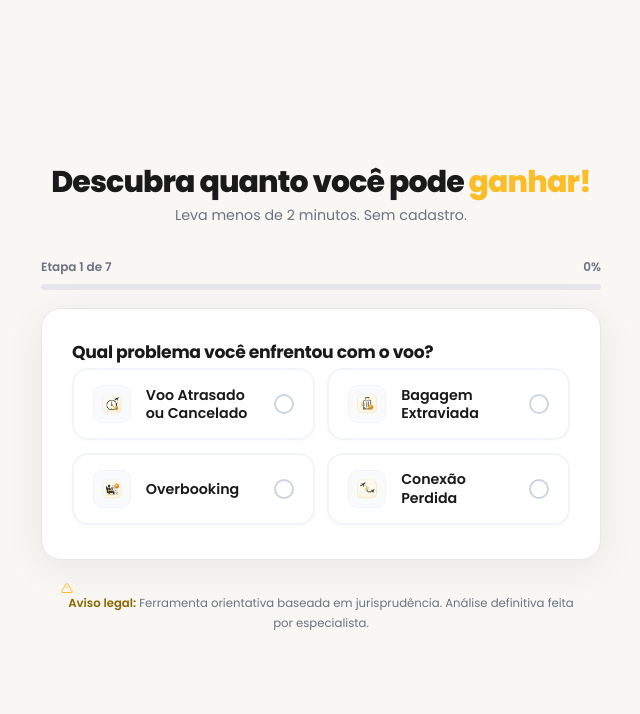
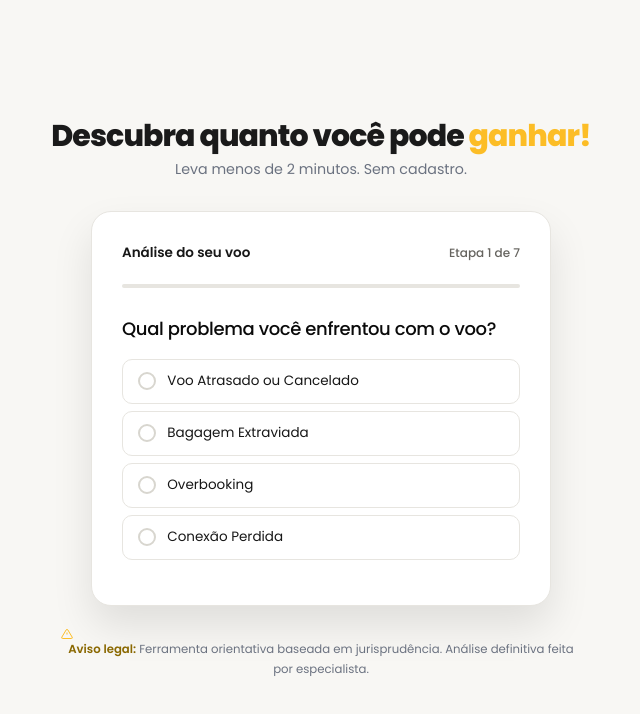
Before and after one commit to t0non/lpLexAero, a Next.js app: page /diagnostico in a window 1280 px wide. Shown: the top 714 px of the page, without its empty margins (319-959 px from the left). Built offline with nearby package versions, Linux system fonts and the light colour scheme.

Commit message:
design: apply elegant radio/checkbox UI and inline progress bar to DiagnosticForm, matching ServiceTemplate layout

```diff
--- a/src/components/DiagnosticForm.js
+++ b/src/components/DiagnosticForm.js
@@ -127,63 +127,44 @@ export default function DiagnosticForm({ initialProblem = null, isEmbedded = fal
   };
 
   /* ── shared option component ── */
-  const Opt = ({ label, icon, onClick, sel }) => (
+  const Opt = ({ label, onClick, sel }) => (
     <button onClick={onClick} className={`diag-opt ${sel ? 'sel' : ''}`} style={{
-      display: "flex", alignItems: "center", gap: "1rem",
-      background: sel ? C.goldBg : "#ffffff",
-      border: "2px solid " + (sel ? C.gold : "#f1f5f9"),
-      borderRadius: "16px", padding: "1rem 1.25rem",
-      color: C.text, cursor: "pointer", width: "100%", textAlign: "left",
-      fontSize: "0.95rem", fontWeight: 600, transition: "all 0.2s cubic-bezier(0.4, 0, 0.2, 1)",
-      boxShadow: sel ? "0 4px 14px rgba(252, 189, 38, 0.15)" : "0 2px 4px rgba(0,0,0,0.02)",
+      display: "flex", alignItems: "center", padding: "0.75rem 1rem",
+      border: "1px solid " + (sel ? "var(--lex-gold)" : "var(--lex-border-light)"),
+      borderRadius: "10px", cursor: "pointer", transition: "all 0.2s ease",
+      background: sel ? "var(--lex-gold-bg)" : "var(--lex-white)", margin: 0, width: "100%", textAlign: "left"
     }}>
-      {icon && (
-        <div style={{
-          width: 38, height: 38, borderRadius: "10px", background: sel ? "#fff" : "#f8fafc",
-          display: "flex", alignItems: "center", justifyContent: "center", flexShrink: 0,
-          border: "1px solid " + (sel ? "rgba(252, 189, 38, 0.2)" : "#f1f5f9")
-        }}>
-          <img src={icon} alt="" width={24} height={24} style={{ objectFit: "contain" }} />
-        </div>
-      )}
-      <span style={{ flex: 1, lineHeight: 1.3 }}>{label}</span>
-      <div style={{
-        width: 20, height: 20, borderRadius: "50%", border: "2px solid " + (sel ? C.gold : "#cbd5e1"),
-        background: sel ? C.gold : "transparent", display: "flex", alignItems: "center", justifyContent: "center",
-        transition: "all 0.2s", flexShrink: 0
+      <div className="diag-radio-inner" style={{
+        width: "18px", height: "18px", borderRadius: "50%",
+        border: "2px solid " + (sel ? "var(--lex-gold)" : "var(--lex-border-mid)"),
+        marginRight: "0.75rem", position: "relative", transition: "all 0.2s ease", flexShrink: 0
       }}>
-        {sel && (
-          <svg width={12} height={12} viewBox="0 0 24 24" fill="none" stroke="#fff" strokeWidth="3">
-            <polyline points="20 6 9 17 4 12"/>
-          </svg>
-        )}
+        {sel && <div style={{ position: "absolute", top: "50%", left: "50%", transform: "translate(-50%, -50%)", width: "8px", height: "8px", background: "var(--lex-gold)", borderRadius: "50%" }}></div>}
       </div>
+      <span style={{ color: "var(--lex-graphite)", fontSize: "0.9rem", fontWeight: 400, flex: 1 }}>{label}</span>
     </button>
   );
 
   /* ── checkbox option ── */
   const ChkOpt = ({ label, checked, onClick }) => (
     <button onClick={onClick} className={`diag-opt ${checked ? 'sel' : ''}`} style={{
-      display: "flex", alignItems: "center", gap: "1rem",
-      background: checked ? C.goldBg : "#ffffff",
-      border: "2px solid " + (checked ? C.gold : "#f1f5f9"),
-      borderRadius: "16px", padding: "1rem 1.25rem",
-      color: C.text, cursor: "pointer", width: "100%", textAlign: "left",
-      fontSize: "0.95rem", fontWeight: 600, transition: "all 0.2s cubic-bezier(0.4, 0, 0.2, 1)",
-      boxShadow: checked ? "0 4px 14px rgba(252, 189, 38, 0.15)" : "0 2px 4px rgba(0,0,0,0.02)",
+      display: "flex", alignItems: "center", padding: "0.75rem 1rem",
+      border: "1px solid " + (checked ? "var(--lex-gold)" : "var(--lex-border-light)"),
+      borderRadius: "10px", cursor: "pointer", transition: "all 0.2s ease",
+      background: checked ? "var(--lex-gold-bg)" : "var(--lex-white)", margin: 0, width: "100%", textAlign: "left"
     }}>
       <div style={{
-        width: 20, height: 20, borderRadius: "6px", border: "2px solid " + (checked ? C.gold : "#cbd5e1"),
-        background: checked ? C.gold : "transparent", display: "flex", alignItems: "center", justifyContent: "center",
-        transition: "all 0.2s", flexShrink: 0
+        width: 18, height: 18, borderRadius: "4px", border: "2px solid " + (checked ? "var(--lex-gold)" : "var(--lex-border-mid)"),
+        background: checked ? "var(--lex-gold)" : "transparent", display: "flex", alignItems: "center", justifyContent: "center",
+        marginRight: "0.75rem", transition: "all 0.2s ease", flexShrink: 0
       }}>
         {checked && (
-          <svg width={14} height={14} viewBox="0 0 24 24" fill="none" stroke="#fff" strokeWidth="3">
+          <svg width={12} height={12} viewBox="0 0 24 24" fill="none" stroke="#fff" strokeWidth="3">
             <polyline points="20 6 9 17 4 12"/>
           </svg>
         )}
       </div>
-      <span style={{ flex: 1, lineHeight: 1.3 }}>{label}</span>
+      <span style={{ color: "var(--lex-graphite)", fontSize: "0.9rem", fontWeight: 400, flex: 1 }}>{label}</span>
     </button>
   );
 
@@ -203,23 +184,18 @@ export default function DiagnosticForm({ initialProblem = null, isEmbedded = fal
 
   /* ── gold CTA button ── */
   const GoldBtn = ({ children, onClick }) => (
-    <button onClick={onClick} style={{
-      display: "flex", alignItems: "center", justifyContent: "center",
-      width: "100%", marginTop: "1.5rem", padding: "1rem",
-      background: C.gold, color: "#000", border: "none",
-      borderRadius: 12, fontSize: "1rem", fontWeight: 700, cursor: "pointer",
-      boxShadow: "0 4px 16px rgba(252,189,38,0.35)", transition: "transform 0.15s",
-    }}>
+    <button onClick={onClick} className="btn btn--primary" style={{ width: "100%", padding: "1rem", fontSize: "1rem", justifyContent: "center", marginTop: "1rem" }}>
       {children}
     </button>
   );
 
   const cardStyle = {
-    width: "100%", maxWidth: 560,
-    background: isEmbedded ? "transparent" : C.surface,
-    border: isEmbedded ? "none" : "1px solid " + C.border,
-    borderRadius: 20, padding: isEmbedded ? "0" : "2.25rem 2rem",
-    boxShadow: isEmbedded ? "none" : "0 8px 40px rgba(0,0,0,0.07)",
+    width: "100%", maxWidth: 460,
+    background: "var(--lex-white)",
+    borderRadius: "20px",
+    padding: "2rem",
+    boxShadow: isEmbedded ? "none" : "0 20px 40px rgba(0,0,0,0.1)",
+    border: "1px solid var(--lex-border-light)"
   };
 
   /* ── RESULT ── */
@@ -342,31 +318,28 @@ export default function DiagnosticForm({ initialProblem = null, isEmbedded = fal
         </div>
       )}
 
-      {/* Progress — only on standalone /diagnostico page */}
-      {!isEmbedded && (
-        <div style={{ width: "100%", maxWidth: 560, marginBottom: "1.25rem" }}>
-          <div style={{ display: "flex", alignItems: "center", justifyContent: "space-between", marginBottom: "0.4rem", fontSize: "0.8rem", color: C.textMuted }}>
-            <span style={{ fontWeight: 600 }}>Etapa {step} de {TOTAL_STEPS}</span>
-            <span style={{ fontWeight: 600 }}>{Math.round(stepPct)}%</span>
-          </div>
-          <div style={{ background: C.border, borderRadius: 6, height: 6, overflow: "hidden" }}>
-            <div style={{ height: "100%", background: C.gold, width: barW, transition: "width 0.4s ease", borderRadius: 6 }} />
-          </div>
-        </div>
-      )}
-
       {/* Card */}
       <div style={cardStyle}>
 
+        {/* Progress header inside card */}
+        <div style={{ display: "flex", justifyContent: "space-between", alignItems: "center", marginBottom: "1.25rem" }}>
+          <span style={{ color: "var(--lex-graphite)", fontWeight: 600, fontSize: "0.9rem" }}>Análise do seu voo</span>
+          <span style={{ color: "var(--lex-text-muted)", fontSize: "0.8rem", fontWeight: 500 }}>Etapa {step} de {TOTAL_STEPS}</span>
+        </div>
+
+        <div style={{ width: "100%", height: "4px", background: "var(--lex-border-light)", borderRadius: "4px", marginBottom: "2rem", overflow: "hidden" }}>
+          <div style={{ width: barW, height: "100%", background: "var(--lex-gold)", borderRadius: "4px", transition: "width 0.4s ease" }}></div>
+        </div>
+
         {step === 1 && (
           <div>
-            <h2 style={{ fontSize: "1.15rem", fontWeight: 700, marginBottom: "0.4rem", color: C.text }}>
+            <h3 style={{ color: "var(--lex-black)", fontSize: "1.2rem", fontWeight: 500, marginBottom: "1.25rem" }}>
               Qual problema você enfrentou com o voo?
-            </h2>
+            </h3>
 
-            <div className="diag-grid-2col" style={{ display: "grid", gridTemplateColumns: "1fr 1fr", gap: "0.85rem" }}>
+            <div style={{ display: "flex", flexDirection: "column", gap: "0.5rem", marginBottom: "1rem" }}>
               {PROBLEM_OPTS.map(o => (
-                <Opt key={o.label} label={o.label} icon={o.icon} sel={formData.problem === o.label} onClick={() => go("problem", o.label)} />
+                <Opt key={o.label} label={o.label} sel={formData.problem === o.label} onClick={() => go("problem", o.label)} />
               ))}
             </div>
           </div>
@@ -374,11 +347,11 @@ export default function DiagnosticForm({ initialProblem = null, isEmbedded = fal
 
         {step === 2 && (
           <div>
-            <h2 style={{ fontSize: "1.15rem", fontWeight: 700, marginBottom: "0.4rem", color: C.text }}>Quando aconteceu o problema?</h2>
-            <p style={{ fontSize: "0.85rem", color: "#b8860b", marginBottom: "1.5rem", fontWeight: 500 }}>
+            <h3 style={{ color: "var(--lex-black)", fontSize: "1.2rem", fontWeight: 500, marginBottom: "0.25rem" }}>Quando aconteceu o problema?</h3>
+            <p style={{ fontSize: "0.85rem", color: "#b8860b", marginBottom: "1.25rem", fontWeight: 500 }}>
               Atenção: o prazo para reclamar pode estar se esgotando.
             </p>
-            <div style={{ display: "flex", flexDirection: "column", gap: "0.7rem" }}>
+            <div style={{ display: "flex", flexDirection: "column", gap: "0.5rem" }}>
               {["Nos últimos 7 dias", "Nos últimos 30 dias", "Há alguns meses", "Há mais tempo", "Não sei precisar"].map(o => (
                 <Opt key={o} label={o} sel={formData.period === o} onClick={() => go("period", o)} />
               ))}
@@ -389,9 +362,9 @@ export default function DiagnosticForm({ initialProblem = null, isEmbedded = fal
 
         {step === 3 && (
           <div>
-            <h2 style={{ fontSize: "1.15rem", fontWeight: 700, marginBottom: "0.4rem", color: C.text }}>{step3.q}</h2>
-            <p style={{ fontSize: "0.85rem", color: C.textMuted, marginBottom: "1.5rem" }}>Detalhes ajudam a calcular o potencial de indenização.</p>
-            <div style={{ display: "flex", flexDirection: "column", gap: "0.7rem" }}>
+            <h3 style={{ color: "var(--lex-black)", fontSize: "1.2rem", fontWeight: 500, marginBottom: "0.25rem" }}>{step3.q}</h3>
+            <p style={{ fontSize: "0.85rem", color: "var(--lex-text-muted)", marginBottom: "1.25rem" }}>Detalhes ajudam a calcular o potencial de indenização.</p>
+            <div style={{ display: "flex", flexDirection: "column", gap: "0.5rem" }}>
               {step3.opts.map(o => (
                 <Opt key={o} label={o} sel={formData.detail === o} onClick={() => go("detail", o)} />
               ))}
@@ -402,9 +375,9 @@ export default function DiagnosticForm({ initialProblem = null, isEmbedded = fal
 
         {step === 4 && (
           <div>
-            <h2 style={{ fontSize: "1.15rem", fontWeight: 700, marginBottom: "0.4rem", color: C.text }}>A companhia ofereceu alguma Assistência?</h2>
-            <p style={{ fontSize: "0.85rem", color: C.textMuted, marginBottom: "1.5rem" }}>Alimentação, hotel, transporte, remarcacao...</p>
-            <div style={{ display: "flex", flexDirection: "column", gap: "0.7rem" }}>
+            <h3 style={{ color: "var(--lex-black)", fontSize: "1.2rem", fontWeight: 500, marginBottom: "0.25rem" }}>A companhia ofereceu alguma Assistência?</h3>
+            <p style={{ fontSize: "0.85rem", color: "var(--lex-text-muted)", marginBottom: "1.25rem" }}>Alimentação, hotel, transporte, remarcação...</p>
+            <div style={{ display: "flex", flexDirection: "column", gap: "0.5rem" }}>
               {["Sim, ofereceu tudo adequadamente", "Sim, mas de forma parcial ou insuficiente", "Não ofereceu nada", "Não sei informar"].map(o => (
                 <Opt key={o} label={o} sel={formData.assistance === o} onClick={() => go("assistance", o)} />
               ))}
@@ -415,9 +388,9 @@ export default function DiagnosticForm({ initialProblem = null, isEmbedded = fal
 
         {step === 5 && (
           <div>
-            <h2 style={{ fontSize: "1.15rem", fontWeight: 700, marginBottom: "0.4rem", color: C.text }}>Houve impactos ou prejuízos adicionais?</h2>
-            <p style={{ fontSize: "0.85rem", color: C.textMuted, marginBottom: "1.5rem" }}>Selecione todas as opções que se aplicam.</p>
-            <div className="diag-grid-2col" style={{ display: "grid", gridTemplateColumns: "1fr 1fr", gap: "0.65rem" }}>
+            <h3 style={{ color: "var(--lex-black)", fontSize: "1.2rem", fontWeight: 500, marginBottom: "0.25rem" }}>Houve impactos ou prejuízos adicionais?</h3>
+            <p style={{ fontSize: "0.85rem", color: "var(--lex-text-muted)", marginBottom: "1.25rem" }}>Selecione todas as opções que se aplicam.</p>
+            <div style={{ display: "flex", flexDirection: "column", gap: "0.5rem" }}>
               {["Perdi compromisso importante", "Gastos com Alimentação", "Gastos com hotel", "Gastos com transporte", "Perdi outra conexão", "Bagagem afetada", "Outro impacto", "Nenhum"].map(o => (
                 <ChkOpt key={o} label={o} checked={multi.includes(o)} onClick={() => toggle(o)} />
               ))}
@@ -429,9 +402,11 @@ export default function DiagnosticForm({ initialProblem = null, isEmbedded = fal
 
         {step === 6 && (
           <div>
-            <h2 style={{ fontSize: "1.15rem", fontWeight: 700, marginBottom: "0.4rem", color: C.text }}>você possui documentos do ocorrido?</h2>
-            <p style={{ fontSize: "0.85rem", color: C.textMuted, marginBottom: "1.5rem" }}>Selecione o que tiver — qualquer coisa ajuda.</p>
-            <div className="diag-grid-2col" style={{ display: "grid", gridTemplateColumns: "1fr 1fr", gap: "0.65rem" }}>
+            <h3 style={{ color: "var(--lex-black)", fontSize: "1.2rem", fontWeight: 500, marginBottom: "0.25rem" }}>Você possui documentos do ocorrido?</h3>
+            <p style={{ fontSize: "0.85rem", color: "var(--lex-text-muted)", marginBottom: "1.25rem" }}>Selecione o que tiver — qualquer coisa ajuda.</p>
+            <h3 style={{ color: "var(--lex-black)", fontSize: "1.25rem", fontWeight: 700, marginBottom: "0.25rem" }}>Você possui documentos do ocorrido?</h3>
+            <p style={{ fontSize: "0.9rem", color: "var(--lex-text-muted)", marginBottom: "1.25rem" }}>Selecione o que tiver — qualquer coisa ajuda.</p>
+            <div style={{ display: "flex", flexDirection: "column", gap: "0.75rem" }}>
               {["Cartão de embarque", "Comprovante de reserva", "E-mails da companhia", "Fotografias", "Comprovantes de gastos", "Protocolos de atendimento", "Declaração de atraso", "Não tenho documentos"].map(o => (
                 <ChkOpt key={o} label={o} checked={multi.includes(o)} onClick={() => toggle(o)} />
               ))}
@@ -447,41 +422,30 @@ export default function DiagnosticForm({ initialProblem = null, isEmbedded = fal
               .lead-input {
                 width: 100%;
                 padding: 0.9rem 1.1rem;
-                border: 2px solid #f1f5f9;
-                border-radius: 14px;
+                border: 2px solid var(--lex-border-light);
+                border-radius: 12px;
                 font-size: 0.95rem;
-                font-family: inherit;
-                color: #1a1a1a;
-                background: #fff;
                 outline: none;
-                transition: border-color 0.2s, box-shadow 0.2s;
-                box-sizing: border-box;
+                transition: border-color 0.2s;
+                background: var(--lex-white);
+                color: var(--lex-graphite);
               }
-              .lead-input:focus {
-                border-color: #FCBD26;
-                box-shadow: 0 0 0 3px rgba(252,189,38,0.12);
-              }
-              .lead-input::placeholder { color: #94a3b8; }
+              .lead-input:focus { border-color: var(--lex-gold); }
             `}} />
-
-            {/* Header do passo */}
             <div style={{ textAlign: "center", marginBottom: "1.5rem" }}>
               <div style={{
-                display: "inline-flex", alignItems: "center", justifyContent: "center",
-                width: 52, height: 52, borderRadius: "50%",
-                background: "linear-gradient(135deg, #fffbee, #fff3c4)",
-                marginBottom: "0.75rem",
-                boxShadow: "0 4px 16px rgba(252,189,38,0.2)"
+                width: 48, height: 48, background: "var(--lex-gold-bg)", borderRadius: "50%",
+                display: "flex", alignItems: "center", justifyContent: "center", margin: "0 auto 1rem"
               }}>
-                <svg width={26} height={26} viewBox="0 0 24 24" fill="none" stroke="#FCBD26" strokeWidth="2.5" strokeLinecap="round" strokeLinejoin="round">
-                  <path d="M9 11l3 3L22 4"/><path d="M21 12v7a2 2 0 0 1-2 2H5a2 2 0 0 1-2-2V5a2 2 0 0 1 2-2h11"/>
+                <svg width={24} height={24} viewBox="0 0 24 24" fill="none" stroke="var(--lex-gold)" strokeWidth="2.5" strokeLinecap="round" strokeLinejoin="round">
+                  <path d="M22 11.08V12a10 10 0 1 1-5.93-9.14"/><polyline points="22 4 12 14.01 9 11.01"/>
                 </svg>
               </div>
-              <h2 style={{ fontSize: "1.25rem", fontWeight: 800, color: "#1a1a1a", margin: "0 0 0.35rem", lineHeight: 1.2 }}>
+              <h3 style={{ color: "var(--lex-black)", fontSize: "1.2rem", fontWeight: 600, marginBottom: "0.25rem" }}>
                 Quase lá! Seu resultado está pronto.
-              </h2>
-              <p style={{ fontSize: "0.875rem", color: "#6b7280", margin: 0, lineHeight: 1.5 }}>
-                Informe seus dados para receber a análise <strong style={{ color: "#1a1a1a" }}>gratuita e sem compromisso</strong>.
+              </h3>
+              <p style={{ color: "var(--lex-text-muted)", fontSize: "0.9rem" }}>
+                Para onde devemos enviar os detalhes da sua análise?
               </p>
             </div>
 
```
